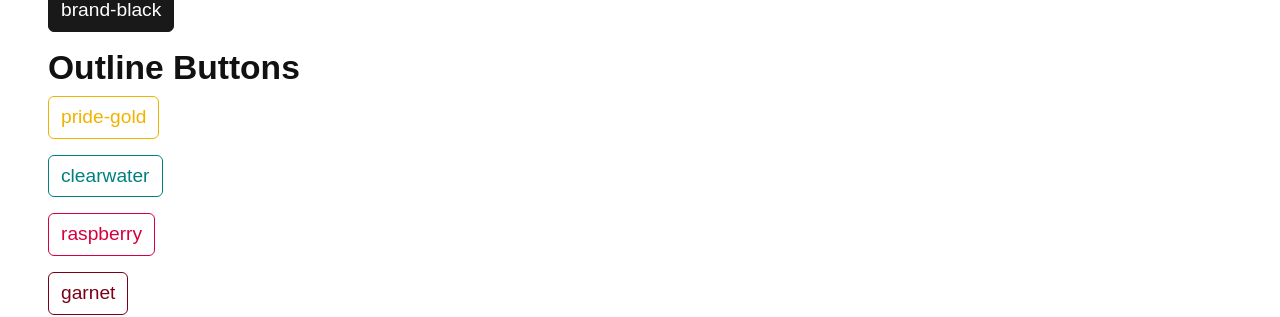
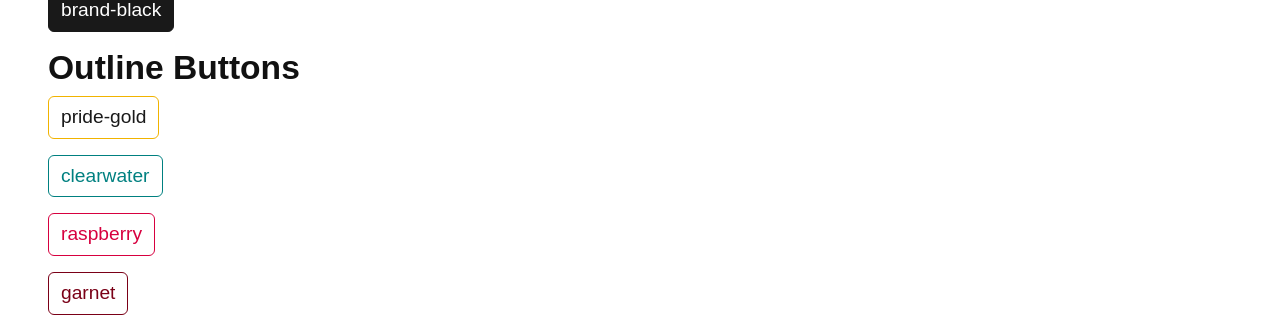
Before and after one commit to uidaholib/mainweb-lib-uidaho, a Jekyll site: the page built from content/docs/components.md, in a window 1280 px wide. Shown: the part 1045-1362 px from the top of the page. Built offline with Jekyll 4.4.1, drawn with Linux system fonts in a browser that asks for light colours.

Commit message:
pride gold outline btns

```diff
--- a/_sass/_custom.scss
+++ b/_sass/_custom.scss
@@ -6,3 +6,7 @@
 .bg-brand-grey {
     background-color: hsla(0,0%,97%,.85);
 }
+// fix pride gold outlines
+.btn-outline-pride-gold {
+    color: #191919;
+}
```
